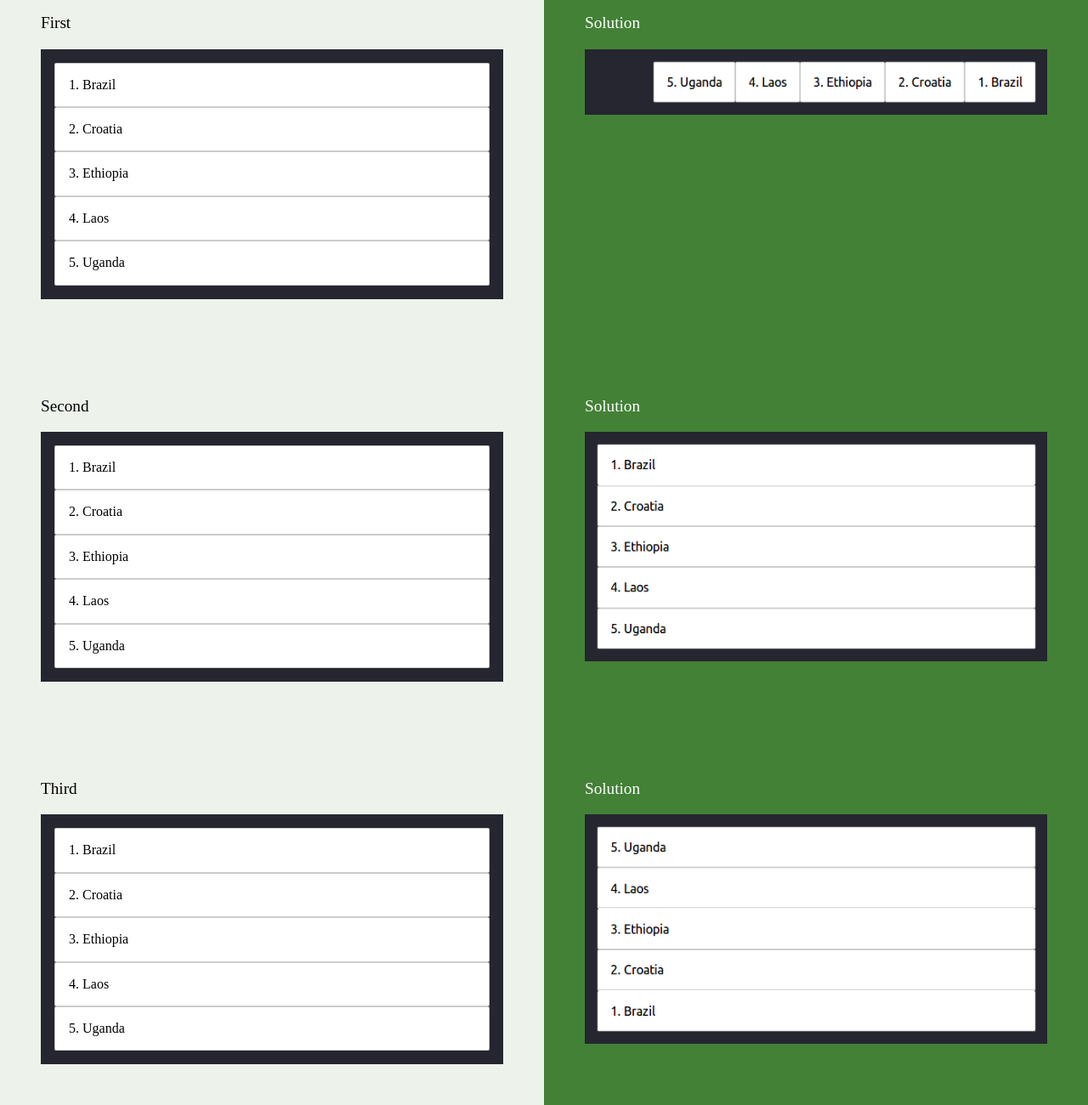
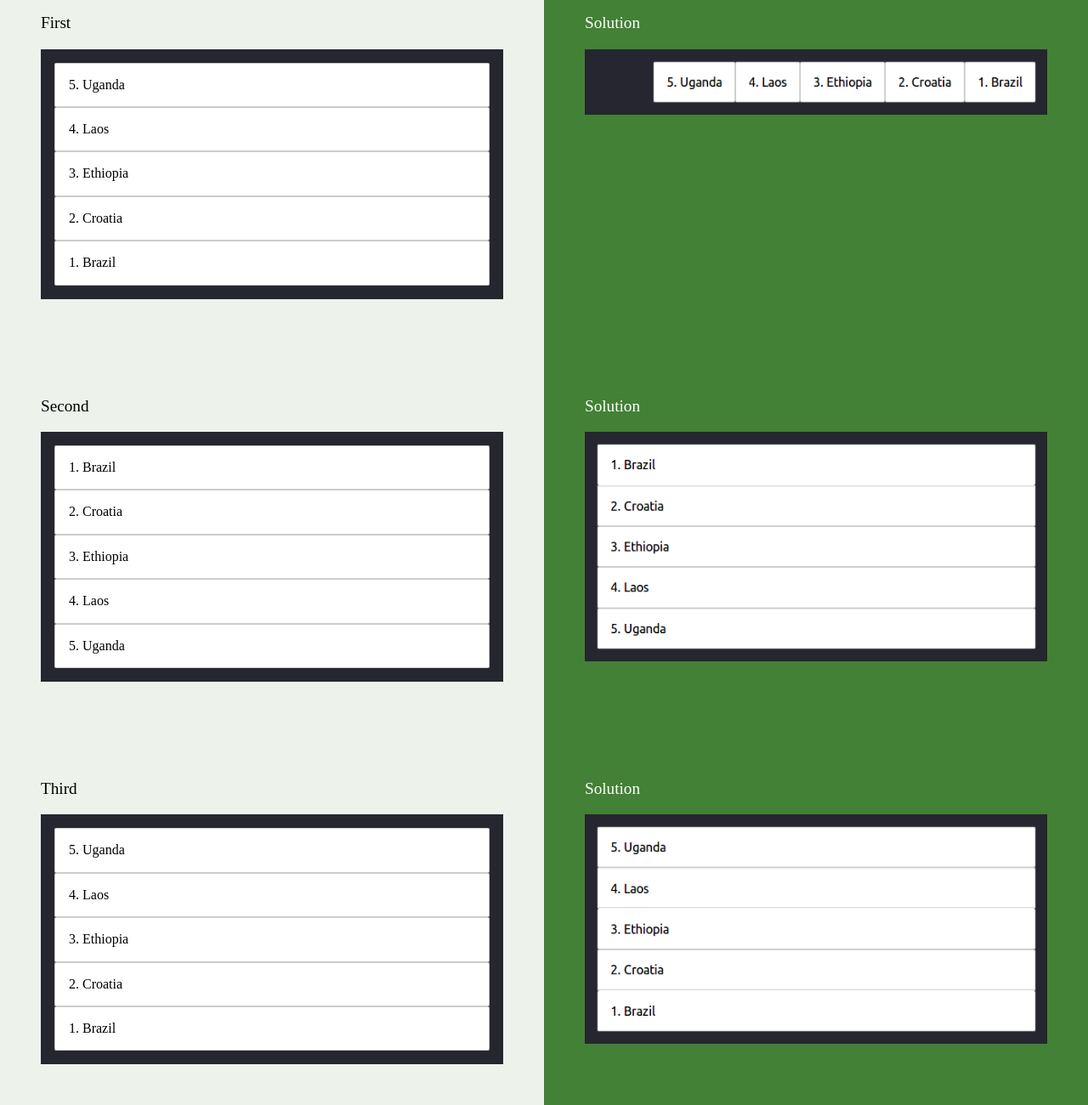
Before and after one commit to Mostafa-kassem-t01/HTML-CSS-GIT, a website: page week-2/11-flexbox/index.html in a window 1280 px wide. Shown: the part 234-1534 px from the top of the page at 85% size. Drawn offline with Linux system fonts and the light colour scheme.

Commit message:
Compteted 11-media-queries exercise

```diff
--- a/week-2/11-flexbox/flexbox.css
+++ b/week-2/11-flexbox/flexbox.css
@@ -1 +1,9 @@
-/* Add your own CSS code below */
+ul.countries--third {
+  display: flex;
+  flex-direction: column-reverse;
+}
+
+ul.countries--first {
+  display: flex;
+  flex-direction: column-reverse;
+}
```
